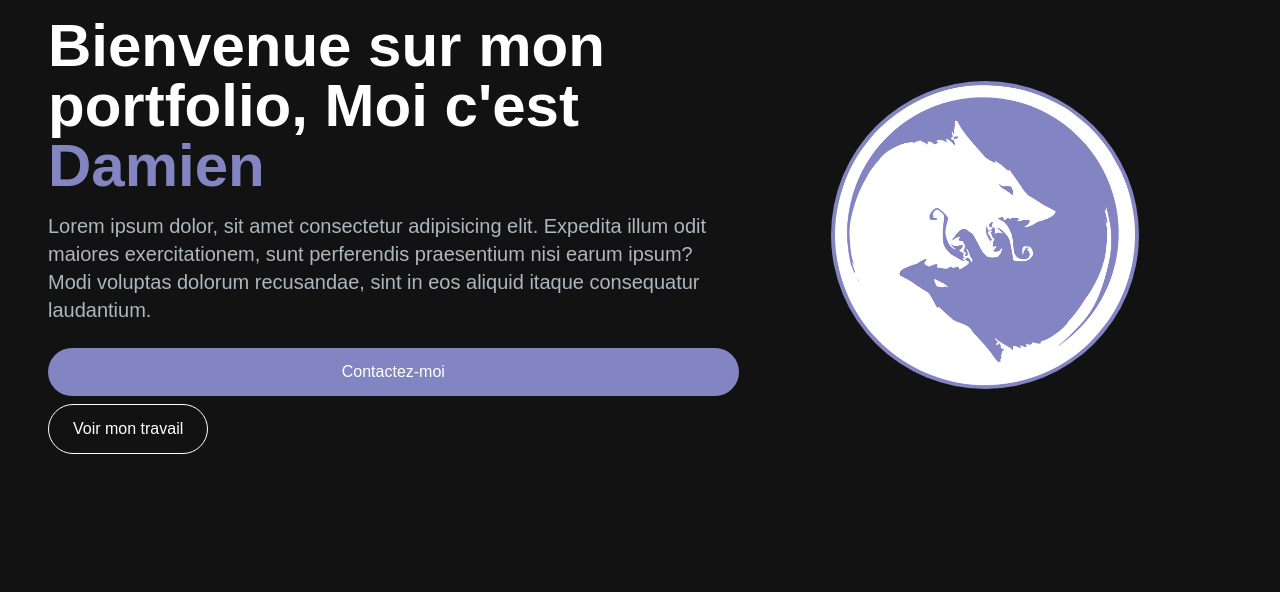
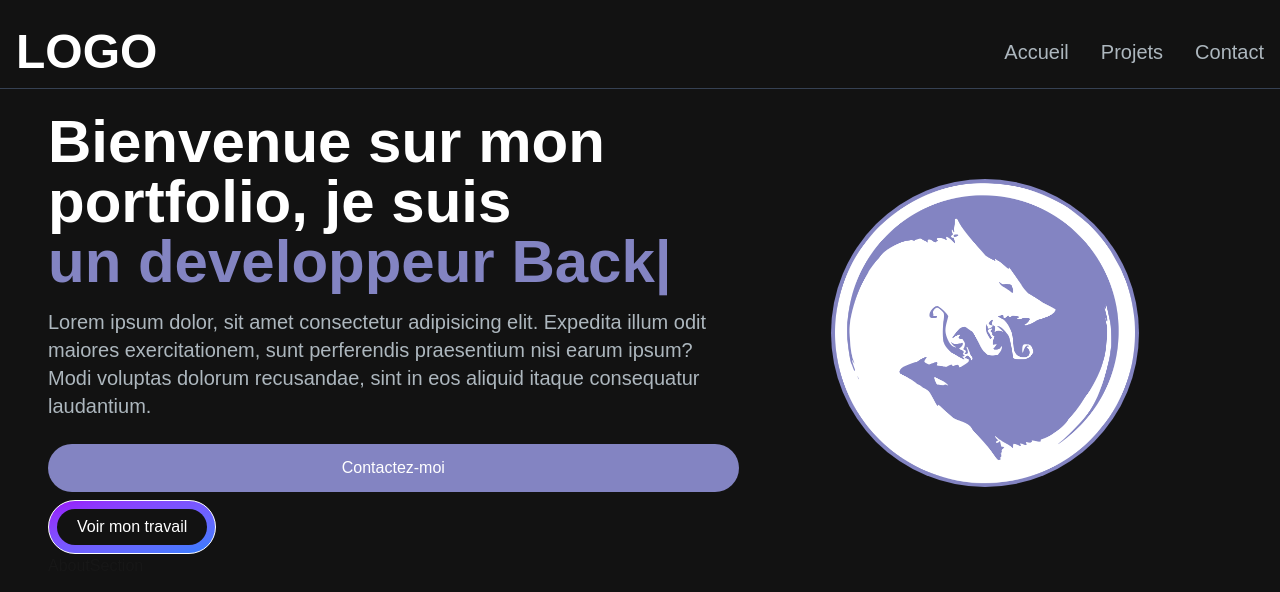
Before and after one commit to MartinDamien/portfolio, a Next.js app: page / in a window 1280 px wide. Shown: the top 592 px of the page. Built offline with nearby package versions, Linux system fonts and the light colour scheme.

Commit message:
Ajout de nouveaux composants : AboutSection, Navbar, MenuOverlay et NavLink. Mise à jour de HeroSection avec animation de texte. Ajout des dépendances @heroicons/react et react-type-animation.

```diff
--- /dev/null
+++ b/app/components/AboutSection.jsx
@@ -0,0 +1,8 @@
+import React from 'react'
+
+function AboutSection() {
+  return (
+    <div>AboutSection</div>
+  )
+}
+export default AboutSection
--- a/app/components/HeroSection.jsx
+++ b/app/components/HeroSection.jsx
@@ -1,5 +1,7 @@
+"use client";
 import React from "react";
 import Image from "next/image";
+import { TypeAnimation } from "react-type-animation";
 
 const HeroSection = () => {
   return (
@@ -7,7 +9,23 @@ const HeroSection = () => {
       <div className="grid grid-cols-1 lg:grid-cols-12">
         <div className="col-span-7 place self-center text-center sm:text-left">
           <h1 className="text-white mb-4 text-4xl sm:text-5xl  lg:text-6xl font-extrabold">
-            Bienvenue sur mon portfolio, Moi c'est <span className="text-[#8384c2]">Damien</span>
+            Bienvenue sur mon portfolio, je suis{" "}
+            <br />
+            <span className="text-[#8384c2]">
+              <TypeAnimation
+                sequence={[
+                  "Damien",
+                  1000,
+                  "un developpeur Web",
+                  1000,
+                  "un developpeur Back-end",
+                  1000,
+                ]}
+                wrapper="span"
+                speed={10}
+                repeat={Infinity}
+              />
+            </span>
           </h1>
           <p className="text-[#ADB7BE] text-lg mb-6 lg:text-xl">
             Lorem ipsum dolor, sit amet consectetur adipisicing elit. Expedita
@@ -19,13 +37,15 @@ const HeroSection = () => {
             <button className="w-full bg-[#8384c2] text-white mb-2 px-6 py-3 rounded-full mr-4 hover:bg-[#6b6ba3] transition">
               Contactez-moi
             </button>
-            <button className="bg-transparent border border-white text-white w-full sm:w-fit px-6 py-3 rounded-full hover:bg-white hover:text-black transition">
-              Voir mon travail
+            <button className="bg-transparent border border-white text-white w-full sm:w-fit px-2 py-2 rounded-full bg-linear-to-br from-purple-600 to-blue-500 hover:from-purple-700 hover:to-blue-600 transition">
+              <span className="block bg-[#121212]  hover:bg-slate-800 rounded-full px-5 py-1.5 ">
+                Voir mon travail
+              </span>
             </button>
           </div>
         </div>
         <div className="col-span-5 place-self-center mt-4 lg:mt-0">
-          <div className="rounded-full bg-[#8384c2] w-75 h-75 lg:w-77 lg:h-77 relative overflow-hidden mx-auto">
+          <div className="rounded-full bg-[#8384c2] w-77 h-77 lg:w-77 lg:h-77 relative overflow-hidden mx-auto">
             <Image
               src="/images/logo_blanc.png"
               alt="Logo Damien"
--- /dev/null
+++ b/app/components/MenuOverlay.jsx
@@ -0,0 +1,15 @@
+import React from "react";
+import NavLink from "./NavLink";
+
+const MenuOverlay = ({ links }) => {
+  return (
+    <ul className="flex flex-col py-4 items-center">
+      {links.map((link, index) => (
+        <li key={index}>
+          <NavLink href={link.path} title={link.title} />
+        </li>
+      ))}
+    </ul>
+  );
+};
+export default MenuOverlay;
--- /dev/null
+++ b/app/components/NavLink.jsx
@@ -0,0 +1,14 @@
+import Link from "next/link";
+
+const NavLink = ({ href, title }) => {
+  return (
+    <Link
+      href={href}
+      className="block py-2 pl-3 pr-4 text-[#ADB7BE] sm:text-xl rounded md:p-0 hover:text-white"
+    >
+      {title}
+    </Link>
+  );
+};
+
+export default NavLink;
--- /dev/null
+++ b/app/components/Navbar.jsx
@@ -0,0 +1,58 @@
+"use client";
+
+import Link from "next/link";
+import React, { useState } from "react";
+import NavLink from "./NavLink";
+import { title } from "process";
+import { Bars3Icon, XMarkIcon } from "@heroicons/react/24/solid";
+import MenuOverlay from "./MenuOverlay";
+
+const NavLinks = [
+  { title: "Accueil", path: "#Acceuil" },
+  { title: "Projets", path: "#Projets" },
+  { title: "Contact", path: "#Contact" },
+];
+
+const Navbar = () => {
+  const [navbarOpen, setNavbarOpen] = useState(false);
+  return (
+    <nav className="fixed py-0 left-0 right-0 z-10 bg-[#121212] bg-opacity-90 border-b border-gray-700">
+      <div className="flex flex-wrap items-center justify-between mx-auto py-3 px-4">
+        <Link
+          href={"/"}
+          className="text-2xl md:text-5xl text-white font-semibold"
+        >
+          LOGO
+        </Link>
+        <div className="mobile-menu block md:hidden">
+          {!navbarOpen ? (
+            <button
+              onClick={() => setNavbarOpen(true)}
+              className="flex items-center px-3 py-2 border rounded border-slate-200 text-slate-200 hover:text-white hover:border-white"
+            >
+              <Bars3Icon className="h-5 w-5" />
+            </button>
+          ) : (
+            <button
+              onClick={() => setNavbarOpen(false)}
+              className="flex items-center px-3 py-2 border rounded border-slate-200 text-slate-200 hover:text-white hover:border-white"
+            >
+              <XMarkIcon className="h-5 w-5" />
+            </button>
+          )}
+        </div>
+        <div className="menu hidden md:block md:w-auto" id="navbar">
+          <ul className="flex p-4 md:p-0 md:flex-row md:space-x-8">
+            {NavLinks.map((link, index) => (
+              <li key={index}>
+                <NavLink href={link.path} title={link.title} />
+              </li>
+            ))}
+          </ul>
+        </div>
+      </div>
+      {navbarOpen ? <MenuOverlay links={NavLinks} /> : null}
+    </nav>
+  );
+};
+export default Navbar;
--- a/app/page.tsx
+++ b/app/page.tsx
@@ -1,11 +1,15 @@
 import Image from "next/image";
-import HeroSection from "./components/HeroSection"
+import HeroSection from "./components/HeroSection";
+import Navbar from "./components/Navbar";
+import AboutSection from "./components/AboutSection";
 
 export default function Home() {
   return (
     <main className="flex min-h-screen flex-col bg-[#121212] container mx-auto px-12 py-4">
-      <div className="container mx-auto">
+      <Navbar />
+      <div className="container mt-24 mx-auto">
         <HeroSection />
+        <AboutSection />
       </div>
     </main>
   );
--- a/package.json
+++ b/package.json
@@ -9,9 +9,11 @@
     "lint": "eslint"
   },
   "dependencies": {
+    "@heroicons/react": "^2.2.0",
     "next": "16.1.1",
     "react": "19.2.3",
-    "react-dom": "19.2.3"
+    "react-dom": "19.2.3",
+    "react-type-animation": "^3.2.0"
   },
   "devDependencies": {
     "@tailwindcss/postcss": "^4",
```
Also changed, not shown: 1 other file (tests, documents, lock files or other folders).
